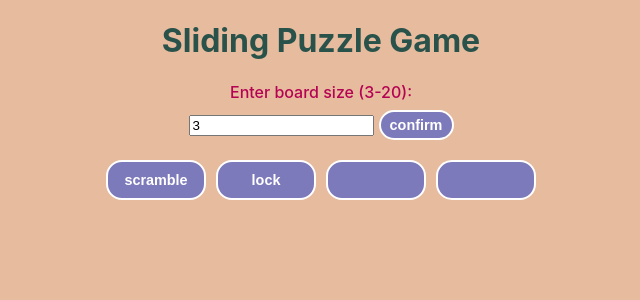
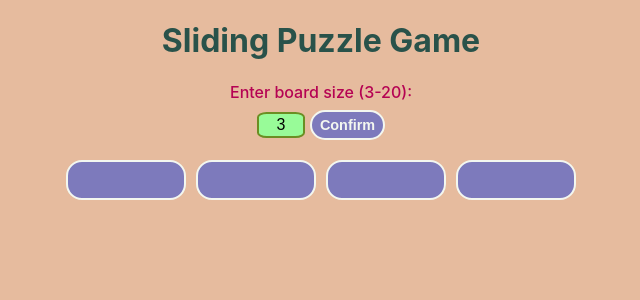
Before and after one commit to dingdong-22/sliding-puzzle, a React (Create React App) app: page / in a window 1280 px wide. Shown: the top 300 px of the page, without its empty margins (319-959 px from the left). Built offline with nearby package versions, Linux system fonts and the light colour scheme.

Commit message:
style: update light and dark theme

```diff
--- a/src/App.css
+++ b/src/App.css
@@ -8,41 +8,62 @@
   --clr-main-button-active: #9b70ff;
   --clr-tile-unlocked: #84a98c;
   --clr-zero-tile-unlocked: #3b8ea5;
-  --clr-tile-locked: #094074;
-  --clr-tile-locked-hover: #5085b9;
-  --clr-tile-locked-active: #5085b9;
-  --clr-zero-tile-locked: #ffd60a;
-  --clr-zero-tile-locked-hover: #ffa733;
+  --clr-tile-locked: #196076;
+  --clr-tile-locked-hover: #2489a8;
+  --clr-tile-locked-active: #f2545b;
+  --clr-zero-tile-locked: #f2545b;
+  --clr-zero-tile-locked-hover: #f3686f;
   --clr-functional-buttons: #7d7abc;
+  --clr-functional-buttons-text: #f3f7f0;
   --clr-answer-display: #878787;
-  --clr-answer-boxes: #c492b1;
-  --clr-next-move: #ff9e1f;
+  --clr-answer-boxes: #196076;
+  --clr-next-move: #f2545b;
   --clr-text1: #b50353;
   --clr-tile-unlocked-border: #003d1f;
-  --clr-tile-locked-border: #003d1f;
+  --clr-tile-locked-border: #f3f7f0;
+  --clr-tile-text: #f3f7f0;
+  --clr-input-background: #98fb98;
+  --clr-input-border: #6b8e23;
+  --clr-answer-value-border: #f3f7f0;
+
+  --clr-input-border-invalid: #800000;
+  --clr-input-background-invalid: #fa8072;
+  --clr-input-border-valid: #6b8e23;
+  --clr-input-background-valid: #98fb98;
 }
 
 /* dark theme */
 /* :root {
   --size: 0;
-  --clr-main-background: #0a2647;
-  --clr-main-text: #f6f5f4;
-  --clr-main-button-hover: #b388eb;
-  --clr-main-button-active: #9b70ff;
-  --clr-tile-unlocked: #a85710;
-  --clr-zero-tile-unlocked: #724660;
-  --clr-tile-locked: #db222a;
-  --clr-tile-locked-hover: #ffd60a;
-  --clr-tile-locked-active: #ffae03;
-  --clr-zero-tile-locked: #ffd60a;
-  --clr-zero-tile-locked-hover: #ffd60a;
-  --clr-functional-buttons: #534b62;
-  --clr-answer-display: #1a7474;
-  --clr-answer-boxes: purple;
-  --clr-next-move: black;
-  --clr-text1: #b50353;
-  --clr-tile-unlocked-border: #003d1f;
-  --clr-tile-locked-border: #003d1f;
+  --clr-main-background: #343232;
+  --clr-title-text: #a75415;
+  --clr-main-text: #a975a5;
+  --clr-main-button-hover: #4c5f94;
+  --clr-main-button-active: #4c5f94;
+  --clr-tile-unlocked: #303a77;
+  --clr-zero-tile-unlocked: #7b3030;
+  --clr-tile-locked: #6d181c;
+  --clr-tile-locked-hover: #6b3437;
+  --clr-tile-locked-active: #a75415;
+  --clr-zero-tile-locked: #a75415;
+  --clr-zero-tile-locked-hover: #9b5a28;
+  --clr-functional-buttons: #3e4e79;
+  --clr-functional-buttons-text: #321617;
+  --clr-answer-display: #095a5a;
+  --clr-answer-boxes: #6d181c;
+  --clr-next-move: #a75415;
+  --clr-text1: #92468c;
+  --clr-tile-unlocked-border: #3d1d00;
+  --clr-tile-locked-border: #271919;
+  --clr-tile-text: #a975a5;
+  --clr-input-border: #6b8e23;
+  --clr-input-background: #98fb98;
+  --clr-answer-value-border: #271919;
+
+  --clr-input-border-invalid: #802b2b;
+  --clr-input-background-invalid: #b05e55;
+  --clr-input-border-valid: #779045;
+  --clr-input-background-valid: #62b262;
 } */
 
 body {
@@ -59,6 +80,17 @@ body {
 
 label {
   margin-bottom: 8px;
+}
+
+input {
+  background-color: var(--clr-input-background);
+  border: 2px var(--clr-input-border) solid;
+  border-radius: 20%;
+  outline: none;
+  width: 40px;
+  height: 20px;
+  text-align: center;
+  font-size: 16px;
 }
 
 .size-input-container {
@@ -95,7 +127,7 @@ button:active {
 .locked-tile,
 .zero-tile,
 .locked-zero-tile {
-  color: white;
+  color: var(--clr-tile-text);
   margin: 0.5px;
   display: flex;
   align-items: center;
@@ -112,7 +144,7 @@ button:active {
 .locked-tile {
   background-color: var(--clr-tile-locked);
   border-radius: 0.6rem;
-  border: 2.5px white solid;
+  border: 2.5px var(--clr-tile-locked-border) solid;
 }
 
 .locked-tile:hover {
@@ -126,9 +158,8 @@ button:active {
 .locked-zero-tile {
   background-color: var(--clr-zero-tile-locked);
   border-radius: 0.6rem;
-  border: 2.5px black solid;
-
-  color: black;
+  border: 2.5px var(--clr-tile-locked-border) solid;
+  /* color: black; */
 }
 
 .locked-zero-tile:hover {
@@ -149,8 +180,8 @@ button:active {
 .blank-button,
 .size-button {
   background-color: var(--clr-functional-buttons);
-  color: white;
-  border: 2px white solid;
+  color: var(--clr-functional-buttons-text);
+  border: 2px var(--clr-functional-buttons-text) solid;
   font-size: 0.9rem;
   font-weight: 550;
 }
@@ -160,7 +191,7 @@ button:active {
 .solver-button,
 .play-solution-button,
 .blank-button {
-  min-width: 100px;
+  min-width: 120px;
   white-space: nowrap;
   min-height: 40px;
   border-radius: 1rem;
@@ -193,15 +224,15 @@ button:active {
   display: grid;
   place-items: center;
   float: left;
-  width: 50px;
-  height: 50px;
+  width: 60px;
+  height: 60px;
   background-color: var(--clr-answer-boxes);
-  border: 1px black solid;
+  border: 2px var(--clr-answer-value-border) solid;
+  border-radius: 10%;
 }
 
 #pos0.answer-value {
   font-size: 2rem;
-  font-weight: 600;
   background-color: var(--clr-next-move);
 }
 
--- a/src/App.js
+++ b/src/App.js
@@ -19,6 +19,7 @@ function App() {
   let [correctOrder, setCorrectOrder] = useState([]);
   let [answer, setAnswer] = useState([]);
 
+  //if locked and order === answer then display well done retry
   return (
     <div>
       <div className="title">
@@ -50,7 +51,7 @@ function App() {
           lock={lock}
           setAnswer={setAnswer}
         />
-        <Lock shuffled={shuffled} lock={lock} setLock={setLock} />
+        <Lock order={order} shuffled={shuffled} lock={lock} setLock={setLock} />
         <Solver
           order={order}
           setOrder={setOrder}
--- a/src/AutoPlay.jsx
+++ b/src/AutoPlay.jsx
@@ -43,7 +43,7 @@ function AutoPlay(props) {
     return (
       <div>
         <button className="play-solution-button" onClick={() => play()}>
-          play solution
+          Play Solution
         </button>
       </div>
     );
--- a/src/Lock.jsx
+++ b/src/Lock.jsx
@@ -1,4 +1,5 @@
 function Lock(props) {
+  if (props.order.length > 0) {
     return (
       <div>
         <button
@@ -11,10 +12,17 @@ function Lock(props) {
             }
           }}
         >
-        {props.lock ? "unlock" : "lock"}
+          {props.lock ? "Unlock" : "Lock"}
         </button>
       </div>
     );
+  } else {
+    return (
+      <div>
+        <button className="blank-button"></button>
+      </div>
+    );
+  }
 }
 
 export default Lock;
--- a/src/ScrambleBoard.jsx
+++ b/src/ScrambleBoard.jsx
@@ -63,11 +63,12 @@ function ScrambleBoard(props) {
     props.setShuffled(true);
     props.setAnswer([]);
   }
-  if (!props.lock) {
+
+  if (!props.lock && props.order.length > 0) {
     return (
       <div>
         <button className="scramble-button" onClick={scramble}>
-          scramble
+          Scramble
         </button>
       </div>
     );
--- a/src/SizeInput.jsx
+++ b/src/SizeInput.jsx
@@ -5,11 +5,29 @@ function SizeInput(props) {
   let min = 3;
   let max = 20;
   function confirmSize() {
+    let root = document.querySelector(":root");
     if (props.lock || size < min || size > max) {
+      root.style.setProperty(
+        "--clr-input-border",
+        "var(--clr-input-border-invalid)"
+      );
+      root.style.setProperty(
+        "--clr-input-background",
+        "var(--clr-input-background-invalid)"
+      );
       return;
     }
-    let root = document.querySelector(":root");
+
     root.style.setProperty("--size", size);
+    root.style.setProperty(
+      "--clr-input-border",
+      "var(--clr-input-border-valid)"
+    );
+    root.style.setProperty(
+      "--clr-input-background",
+      "var(--clr-input-background-valid)"
+    );
+
     let defaultOrder = [];
     for (let i = 0; i < size ** 2; i++) {
       defaultOrder.push(i);
@@ -28,14 +46,14 @@ function SizeInput(props) {
       <div>
         <input
           id="size-input-box"
-          type="number"
+          type="text"
           value={size}
           onChange={(e) => {
             setSize(e.target.value);
           }}
         ></input>
         <button className="size-button" onClick={confirmSize}>
-          confirm
+          Confirm
         </button>
       </div>
     </div>
--- a/src/Solver.jsx
+++ b/src/Solver.jsx
@@ -325,7 +325,7 @@ function slidePuzzle(order, correctOrder, setAnswer) {
 }
 
 function Solver(props) {
-  if (props.shuffled) {
+  if (props.order.length > 0) {
     if (props.answer.length === 0) {
       return (
         <div>
@@ -335,7 +335,7 @@ function Solver(props) {
               slidePuzzle(props.order, props.correctOrder, props.setAnswer);
             }}
           >
-            show solution
+            Show Solution
           </button>
         </div>
       );
@@ -348,7 +348,7 @@ function Solver(props) {
               props.setAnswer([]);
             }}
           >
-            hide solution
+            Hide Solution
           </button>
         </div>
       );
```
Lines whose indentation alone changed are shown as unchanged.
